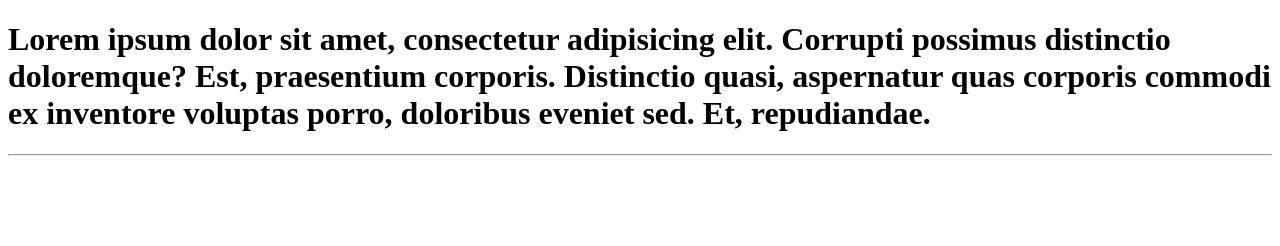
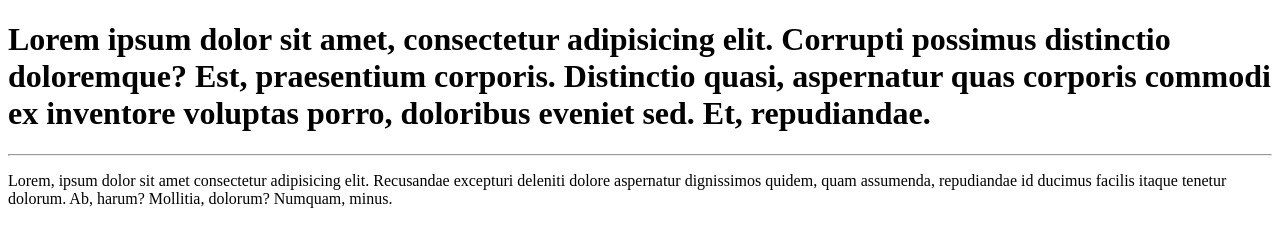
Before and after one commit to Scarlosandre0/hello-Git, a plain HTML site: page site.exempro/index.html in a window 1280 px wide. Drawn offline with Linux system fonts and the light colour scheme.

Commit message:
outra alteração

```diff
--- a/site.exempro/index.html
+++ b/site.exempro/index.html
@@ -7,5 +7,6 @@
 </head>
 <body>
     <h1>Lorem ipsum dolor sit amet, consectetur adipisicing elit. Corrupti possimus distinctio doloremque? Est, praesentium corporis. Distinctio quasi, aspernatur quas corporis commodi ex inventore voluptas porro, doloribus eveniet sed. Et, repudiandae.</h1> <hr>
+    <p>Lorem, ipsum dolor sit amet consectetur adipisicing elit. Recusandae excepturi deleniti dolore aspernatur dignissimos quidem, quam assumenda, repudiandae id ducimus facilis itaque tenetur dolorum. Ab, harum? Mollitia, dolorum? Numquam, minus.</p>
 </body>
 </html>
```
